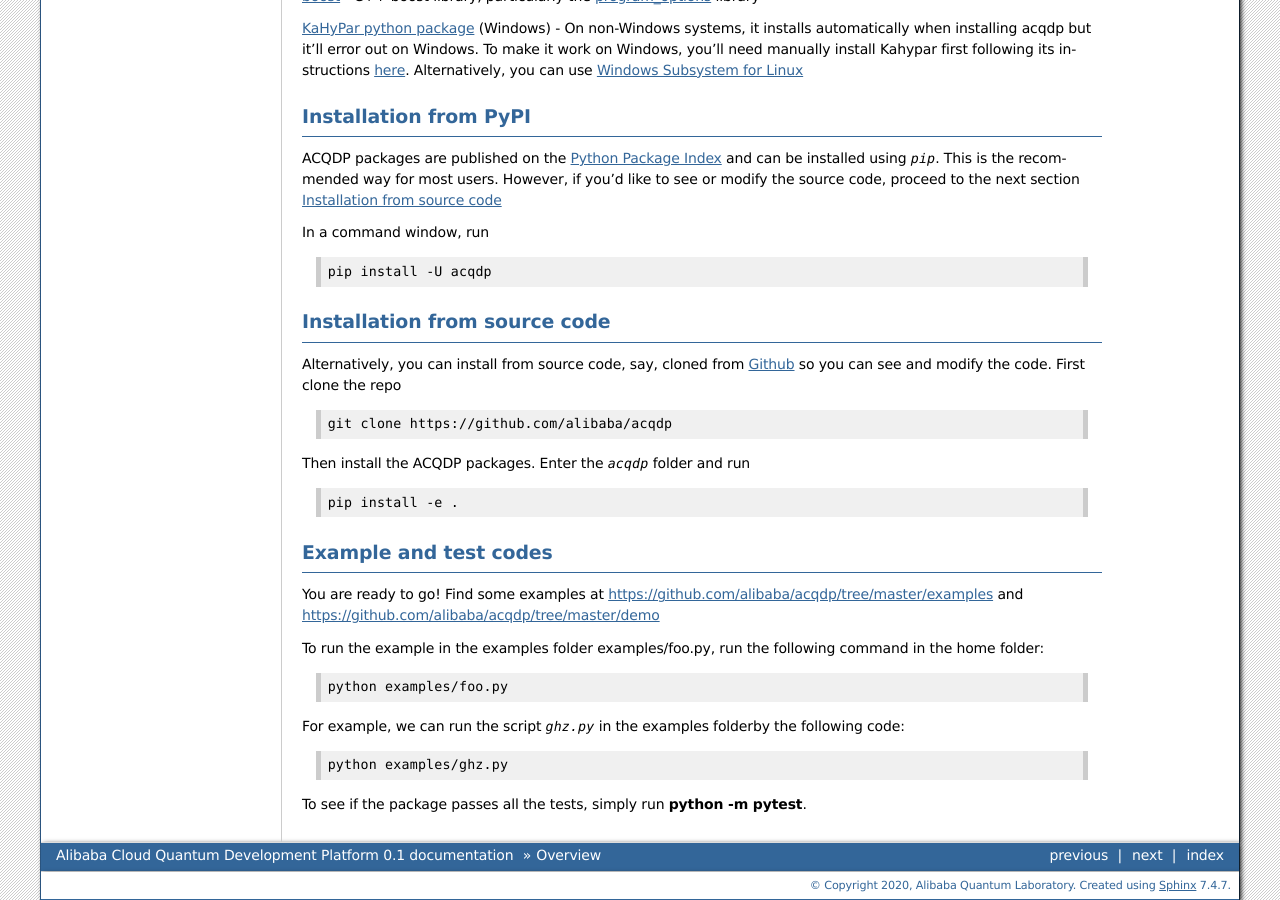
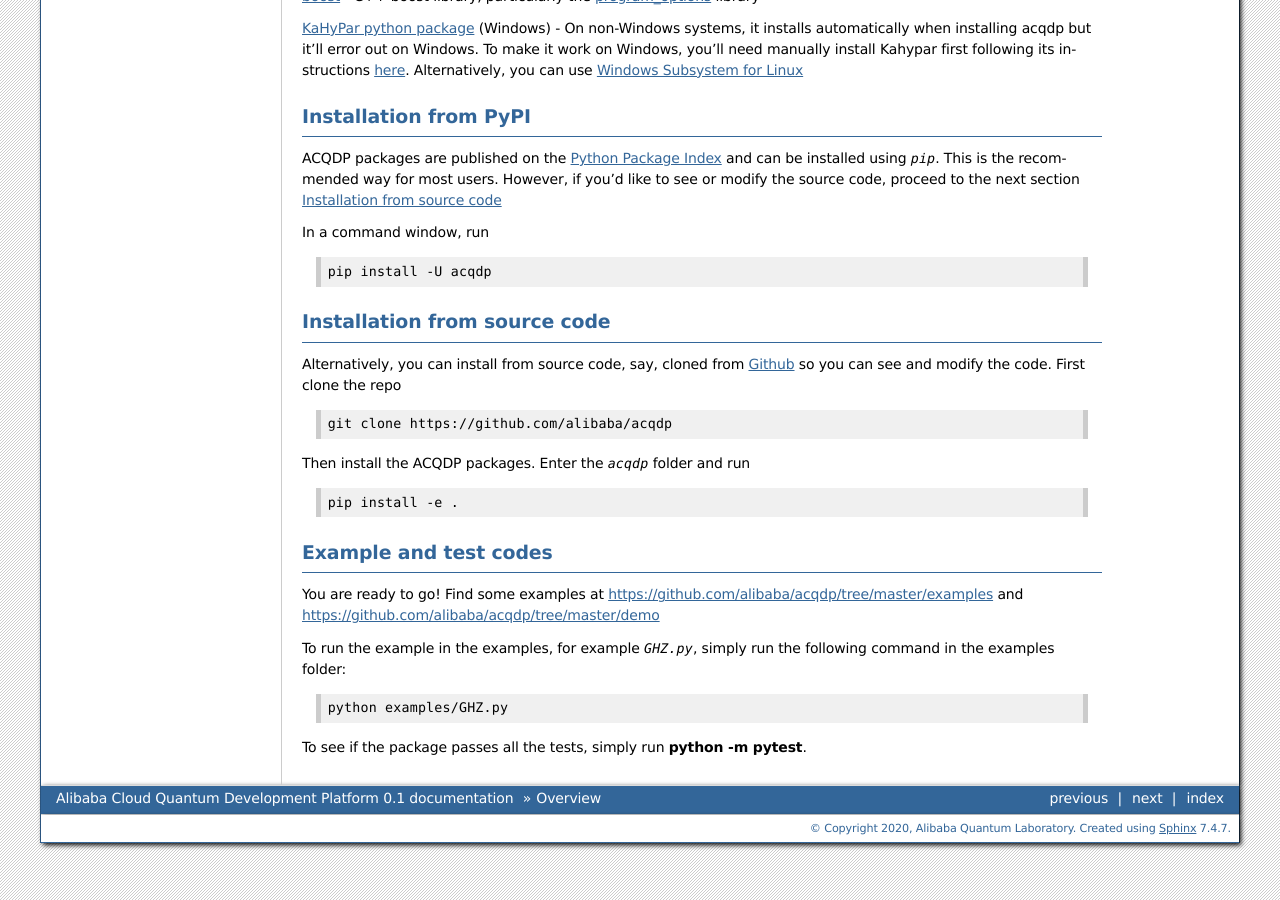
Before and after one commit to alibaba/acqdp, a Sphinx documentation site: the page built from docsource/source/installation.rst, in a window 1280 px wide and 900 px high, scrolled down 686 px. Built offline with Sphinx 7.4.7, drawn with Linux system fonts in a browser that asks for light colours.

Commit message:
Fix example name error in documentation close alibaba/acqdp#1

```diff
--- a/docsource/source/installation.rst
+++ b/docsource/source/installation.rst
@@ -77,17 +77,11 @@
 You are ready to go! Find some examples at https://github.com/alibaba/acqdp/tree/master/examples and
 https://github.com/alibaba/acqdp/tree/master/demo
 
-To run the example in the examples folder examples/foo.py, run the following command in the home folder:
+To run the example in the examples, for example `GHZ.py`, simply run the following command in the examples folder:
 
 .. code-block:: bash
 
-   python examples/foo.py
-
-For example, we can run the script `ghz.py` in the examples folderby the following code:
-
-.. code-block:: bash
-
-   python examples/ghz.py
+   python examples/GHZ.py
 
 
 To see if the package passes all the tests, simply run :command:`python -m pytest`.
```
